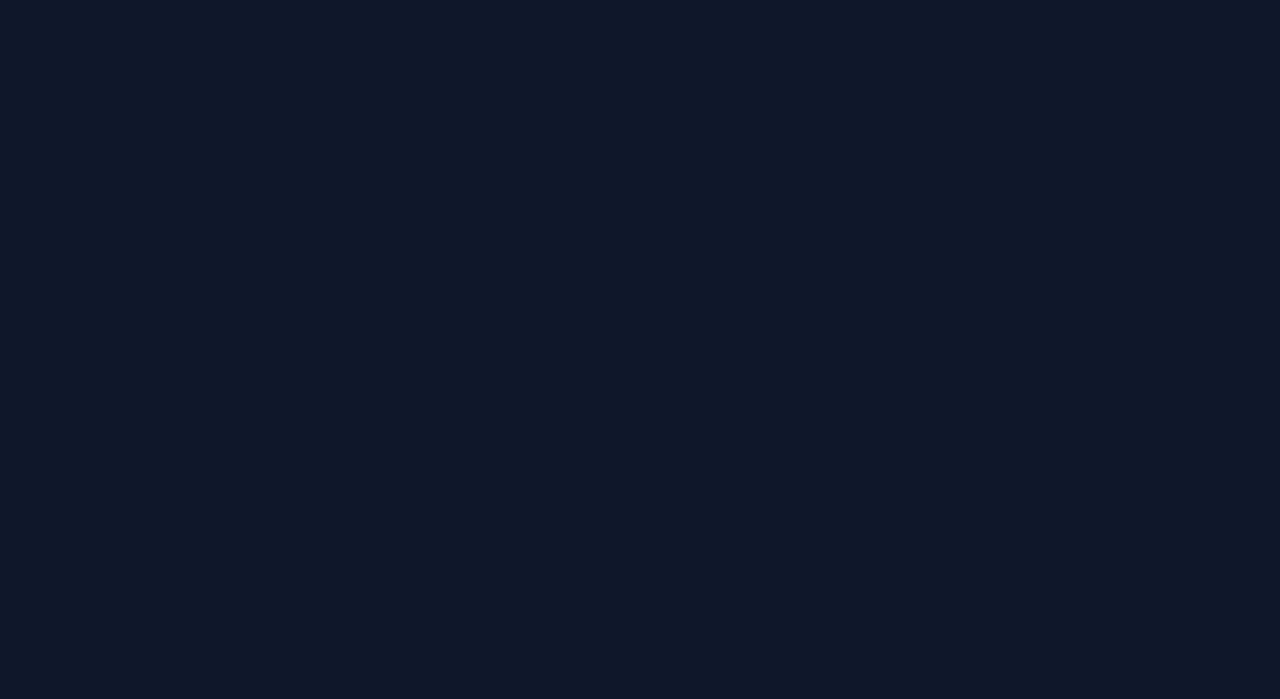
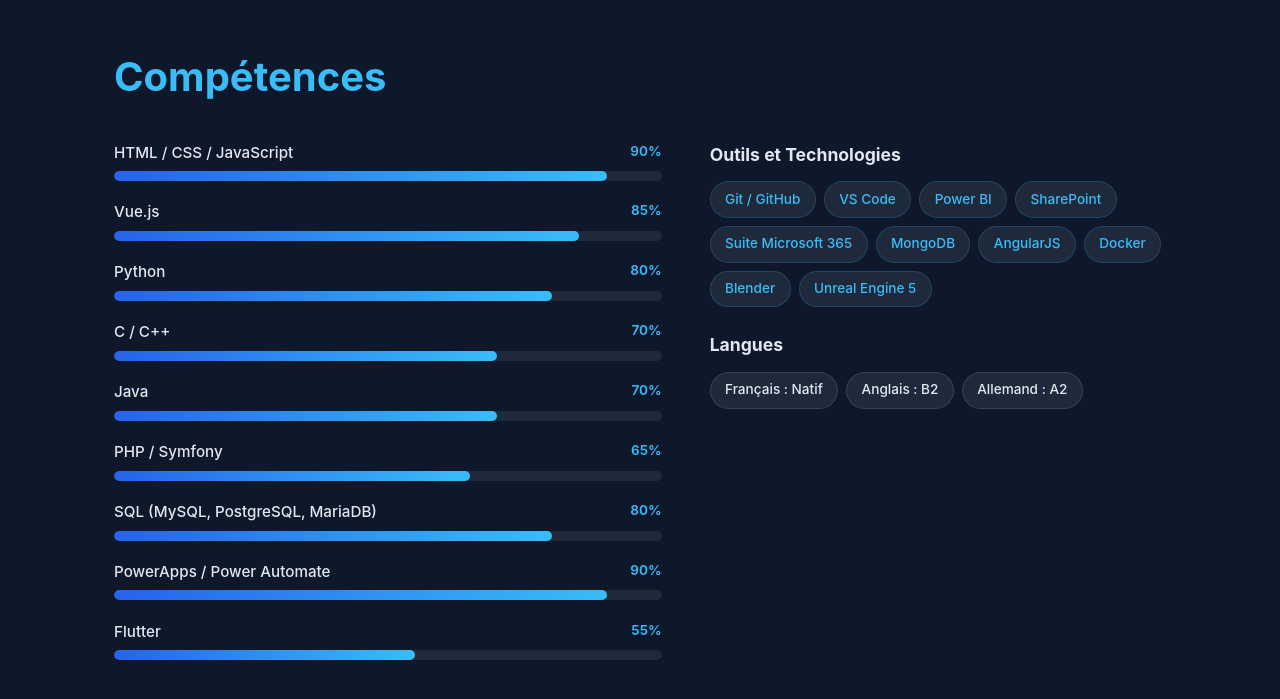
Before and after one commit to ittaq62/Portfolio, a Vue app: page / in a window 1280 px wide. Shown: the part 1803-2502 px from the top of the page. Before the commit the page ends 1720 px from the top, so only its background shows below. Built offline with nearby package versions, Linux system fonts and the light colour scheme.

Commit message:
Ajout de la section compétences

```diff
--- a/src/App.vue
+++ b/src/App.vue
@@ -3,6 +3,7 @@
     <NavBar />
     <HeroSection />
     <AboutSection />
+    <SkillsSection />
   </div>
 </template>
 
@@ -10,4 +11,5 @@
 import NavBar from './components/NavBar.vue'
 import HeroSection from './components/HeroSection.vue'
 import AboutSection from './components/AboutSection.vue'
+import SkillsSection from './components/SkillsSection.vue'
 </script>
--- /dev/null
+++ b/src/components/SkillsSection.vue
@@ -0,0 +1,194 @@
+<template>
+  <section id="skills" class="skills">
+    <h2 ref="title">Compétences</h2>
+    <div class="skills__grid">
+      <div ref="barsEl" class="skills__bars">
+        <div class="skill-bar" v-for="skill in techSkills" :key="skill.name">
+          <div class="skill-bar__header">
+            <span class="skill-bar__name">{{ skill.name }}</span>
+            <span class="skill-bar__level">{{ skill.level }}%</span>
+          </div>
+          <div class="skill-bar__track">
+            <div class="skill-bar__fill" :data-level="skill.level"></div>
+          </div>
+        </div>
+      </div>
+      <div ref="tagsEl" class="skills__tags">
+        <h3>Outils et Technologies</h3>
+        <div class="skills__tag-list">
+          <span class="tag" v-for="tag in tools" :key="tag">{{ tag }}</span>
+        </div>
+        <h3>Langues</h3>
+        <div class="skills__tag-list">
+          <span class="tag tag--lang" v-for="tag in langues" :key="tag">{{ tag }}</span>
+        </div>
+      </div>
+    </div>
+  </section>
+</template>
+
+<script setup>
+import { ref, onMounted } from 'vue'
+import { useScrollAnimation } from '../composables/useScrollAnimation'
+
+const { gsap } = useScrollAnimation()
+
+const title = ref(null)
+const barsEl = ref(null)
+const tagsEl = ref(null)
+
+const techSkills = [
+  { name: 'HTML / CSS / JavaScript', level: 90 },
+  { name: 'Vue.js', level: 85 },
+  { name: 'Python', level: 80 },
+  { name: 'C / C++', level: 70 },
+  { name: 'Java', level: 70 },
+  { name: 'PHP / Symfony', level: 65 },
+  { name: 'SQL (MySQL, PostgreSQL, MariaDB)', level: 80 },
+  { name: 'PowerApps / Power Automate', level: 90 },
+  { name: 'Flutter', level: 55 }
+]
+
+const tools = [
+  'Git / GitHub', 'VS Code', 'Power BI', 'SharePoint',
+  'Suite Microsoft 365', 'MongoDB', 'AngularJS',
+  'Docker', 'Blender', 'Unreal Engine 5'
+]
+
+const langues = [
+  'Français : Natif',
+  'Anglais : B2',
+  'Allemand : A2'
+]
+
+onMounted(() => {
+  gsap.from(title.value, {
+    y: 40,
+    opacity: 0,
+    duration: 0.8,
+    scrollTrigger: {
+      trigger: title.value,
+      start: 'top 85%'
+    }
+  })
+
+  gsap.utils.toArray('.skill-bar').forEach((bar, i) => {
+    const fill = bar.querySelector('.skill-bar__fill')
+    gsap.from(bar, {
+      x: -40,
+      opacity: 0,
+      duration: 0.5,
+      delay: i * 0.1,
+      scrollTrigger: {
+        trigger: bar,
+        start: 'top 90%'
+      }
+    })
+    gsap.to(fill, {
+      width: fill.dataset.level + '%',
+      duration: 1.2,
+      ease: 'power2.out',
+      scrollTrigger: {
+        trigger: bar,
+        start: 'top 90%'
+      }
+    })
+  })
+
+  gsap.from('.tag', {
+    scale: 0,
+    opacity: 0,
+    duration: 0.3,
+    stagger: 0.05,
+    ease: 'back.out(1.7)',
+    scrollTrigger: {
+      trigger: tagsEl.value,
+      start: 'top 85%'
+    }
+  })
+})
+</script>
+
+<style scoped>
+.skills__grid {
+  display: grid;
+  grid-template-columns: 1.2fr 1fr;
+  gap: 3rem;
+  align-items: start;
+}
+
+.skill-bar {
+  margin-bottom: 1.2rem;
+}
+
+.skill-bar__header {
+  display: flex;
+  justify-content: space-between;
+  margin-bottom: 0.4rem;
+}
+
+.skill-bar__name {
+  font-size: 0.95rem;
+  font-weight: 500;
+  color: var(--text);
+}
+
+.skill-bar__level {
+  font-size: 0.85rem;
+  color: var(--accent);
+  font-weight: 600;
+}
+
+.skill-bar__track {
+  height: 10px;
+  background: var(--bg-light);
+  border-radius: 10px;
+  overflow: hidden;
+}
+
+.skill-bar__fill {
+  height: 100%;
+  width: 0;
+  background: linear-gradient(90deg, var(--primary), var(--accent));
+  border-radius: 10px;
+  transition: none;
+}
+
+.skills__tags h3 {
+  font-size: 1.1rem;
+  color: var(--text);
+  margin-bottom: 0.8rem;
+  margin-top: 1.5rem;
+}
+
+.skills__tags h3:first-child {
+  margin-top: 0;
+}
+
+.skills__tag-list {
+  display: flex;
+  flex-wrap: wrap;
+  gap: 0.5rem;
+}
+
+.tag {
+  background: var(--bg-light);
+  color: var(--accent);
+  padding: 0.4rem 0.9rem;
+  border-radius: 20px;
+  font-size: 0.85rem;
+  font-weight: 500;
+  border: 1px solid rgba(56, 189, 248, 0.2);
+}
+
+.tag--lang {
+  color: var(--text);
+  border-color: rgba(148, 163, 184, 0.2);
+}
+
+@media (max-width: 768px) {
+  .skills__grid {
+    grid-template-columns: 1fr;
+  }
+}
+</style>
```
